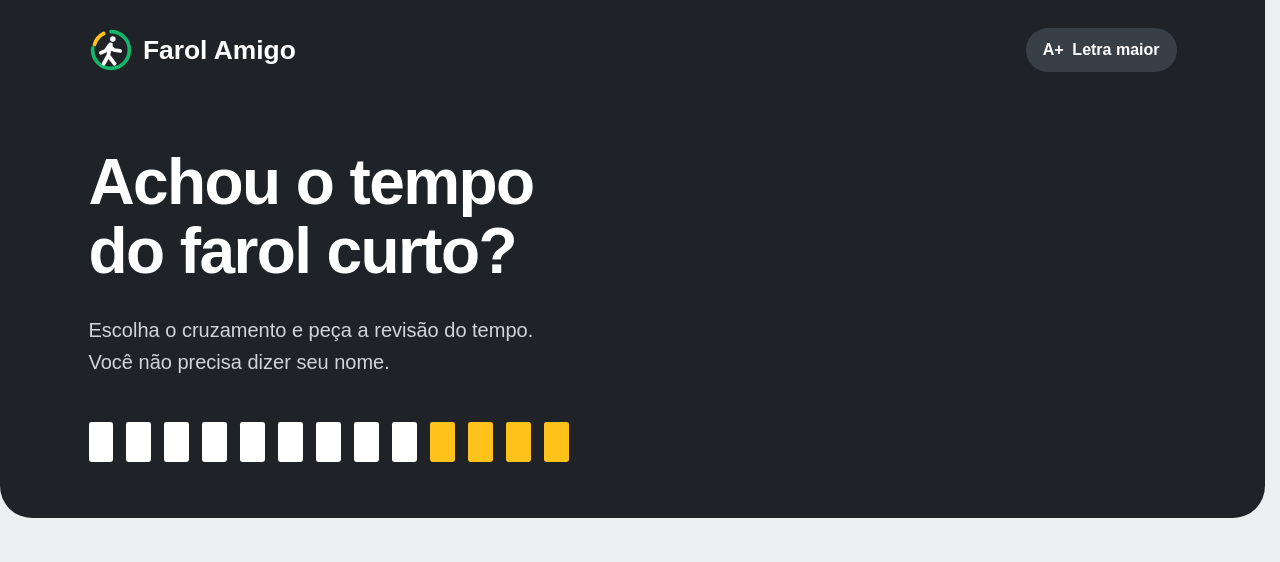
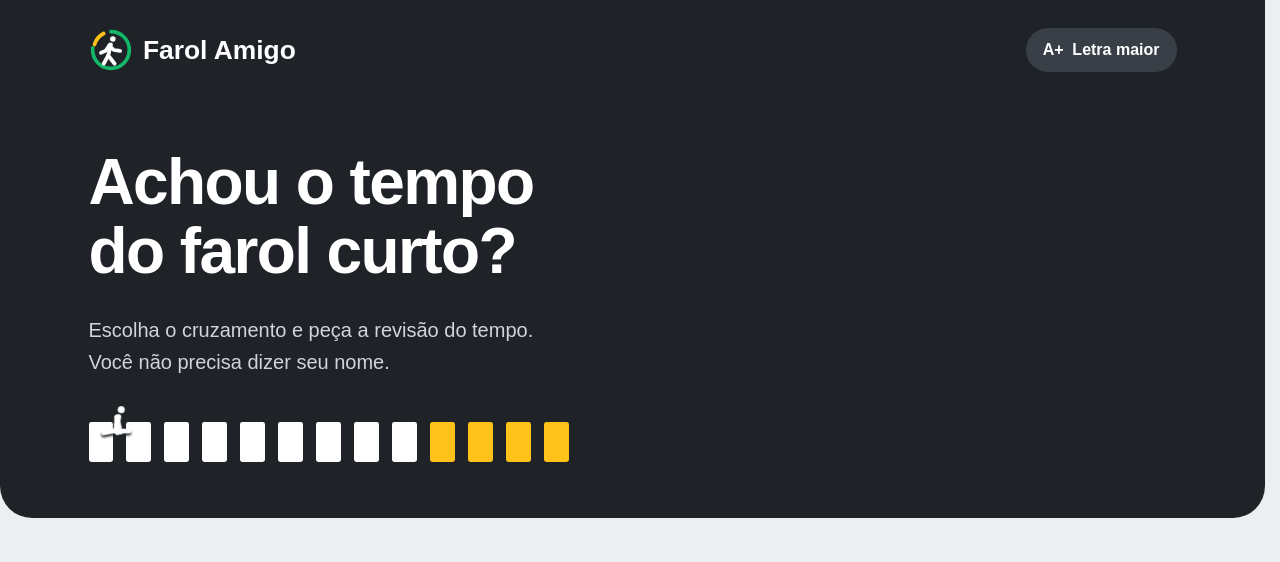
Before and after one commit to Humanly-GlobalSolution/FrontEnd-WebDev, a Next.js app: page / in a window 1280 px wide. Shown: the top 562 px of the page. Built offline with nearby package versions, Linux system fonts and the light colour scheme; no server answers; a web font is replaced by a local one.

Commit message:
feat: adiciona animação de pedestre

```diff
--- a/src/app/globals.css
+++ b/src/app/globals.css
@@ -40,9 +40,23 @@ body:has(dialog[open]) { overflow: hidden; }
 h1, h2, p { margin: 0; }
 h1 { max-width: 18ch; font-size: clamp(2.5rem, 5vw, 4.5rem); font-weight: 700; line-height: 1.08; letter-spacing: -0.025em; text-wrap: balance; }
 .intro p { max-width: 42ch; margin-top: 1.75rem; font-size: 1.25rem; color: #d0d5da; }
-.crosswalk { display: flex; gap: clamp(0.4rem, 1.4vw, 0.85rem); max-width: 30rem; height: 2.5rem; margin-top: 2.75rem; }
+.crosswalk { position: relative; display: flex; gap: clamp(0.4rem, 1.4vw, 0.85rem); max-width: 30rem; height: 2.5rem; margin-top: 2.75rem; }
 .crosswalk span { flex: 1; background: white; border-radius: 0.15rem; }
 .crosswalk .extra-time { background: var(--color-road); }
+.crosswalk-traveler { position: absolute; inset: auto 1.75rem 0.6rem 0; height: 3.5rem; pointer-events: none; transform: translateX(100%); animation: crosswalk-travel 4.8s cubic-bezier(0.37, 0, 0.63, 1) infinite both; }
+.crosswalk-pedestrian { position: absolute; left: -1.75rem; width: 3.5rem; height: 3.5rem; color: white; filter: drop-shadow(0 2px 1px var(--color-asphalt)); }
+.crosswalk-pedestrian .pedestrian-body { transform-origin: 24px 30px; animation: pedestrian-bob 0.6s ease-in-out infinite; }
+.crosswalk-pedestrian .pedestrian-arm-front, .crosswalk-pedestrian .pedestrian-arm-back { transform-origin: 23px 19px; animation: pedestrian-arm 0.6s ease-in-out infinite; }
+.crosswalk-pedestrian .pedestrian-leg-front, .crosswalk-pedestrian .pedestrian-leg-back { transform-origin: 21px 30px; animation: pedestrian-leg 0.6s ease-in-out infinite; }
+.crosswalk-pedestrian .pedestrian-arm-back { animation-name: pedestrian-leg; }
+.crosswalk-pedestrian .pedestrian-leg-back { animation-name: pedestrian-arm; }
+@keyframes crosswalk-travel { from { transform: translateX(0); } to { transform: translateX(100%); } }
+@keyframes pedestrian-bob { 0%, 50%, 100% { transform: translateY(0); } 25%, 75% { transform: translateY(-1.5px); } }
+@keyframes pedestrian-arm { 0%, 100% { transform: rotate(0); } 50% { transform: rotate(65deg); } }
+@keyframes pedestrian-leg { 0%, 100% { transform: rotate(0); } 50% { transform: rotate(-65deg); } }
+@media (prefers-reduced-motion: reduce) {
+  .crosswalk-traveler, .crosswalk-pedestrian .pedestrian-body, .crosswalk-pedestrian .pedestrian-arm-front, .crosswalk-pedestrian .pedestrian-arm-back, .crosswalk-pedestrian .pedestrian-leg-front, .crosswalk-pedestrian .pedestrian-leg-back { animation: none; }
+}
 h2 { max-width: 30ch; font-size: 1.65rem; font-weight: 700; line-height: 1.25; text-wrap: balance; }
 .site-footer { padding-block: 1.5rem 2rem; border-top: 1px solid #cbd0d6; font-size: 0.95rem; color: var(--color-muted); }
 .site-footer p + p { margin-top: 0.35rem; }
--- a/src/app/page.tsx
+++ b/src/app/page.tsx
@@ -1,4 +1,5 @@
 import { CrossingSearch } from "@/components/CrossingSearch";
+import { PedestrianGlyph } from "@/components/PedestrianGlyph";
 
 export default function Home() {
   return (
@@ -11,6 +12,11 @@ export default function Home() {
             {Array.from({ length: 13 }, (_, index) => (
               <span key={index} className={index > 8 ? "extra-time" : undefined} />
             ))}
+            <div className="crosswalk-traveler">
+              <svg className="crosswalk-pedestrian" viewBox="0 0 48 48" fill="none">
+                <PedestrianGlyph />
+              </svg>
+            </div>
           </div>
         </div>
       </section>
--- a/src/components/Brand.tsx
+++ b/src/components/Brand.tsx
@@ -1,4 +1,5 @@
 import Link from "next/link";
+import { PedestrianGlyph } from "@/components/PedestrianGlyph";
 
 export function Brand() {
   return (
@@ -6,8 +7,7 @@ export function Brand() {
       <svg viewBox="0 0 48 48" fill="none" aria-hidden="true" className="brand-symbol">
         <circle cx="24" cy="24" r="20" stroke="var(--color-signal)" strokeWidth="4" strokeDasharray="96 30" strokeLinecap="round" transform="rotate(-90 24 24)" />
         <path d="M6 18a20 20 0 0 1 10-12" stroke="var(--color-road)" strokeWidth="4" strokeLinecap="round" />
-        <circle cx="26" cy="12" r="3" fill="currentColor" />
-        <path d="m22 19 5 5 7 1m-11-7-5 7-5 2m11-9-3 12 7 9m-7-9-5 9" stroke="currentColor" strokeWidth="4" strokeLinecap="round" strokeLinejoin="round" />
+        <PedestrianGlyph />
       </svg>
       <span>Farol Amigo</span>
     </Link>
--- /dev/null
+++ b/src/components/PedestrianGlyph.tsx
@@ -0,0 +1,15 @@
+/** Shared geometry keeps the crossing pedestrian identical to the brand. */
+export function PedestrianGlyph() {
+  return (
+    <g className="pedestrian-body">
+      <circle cx="26" cy="12" r="3" fill="currentColor" />
+      <g stroke="currentColor" strokeWidth="4" strokeLinecap="round" strokeLinejoin="round">
+        <path className="pedestrian-arm-front" d="m22 19 5 5 7 1" />
+        <path className="pedestrian-arm-back" d="m23 18-5 7-5 2" />
+        <path d="m24 18-3 12" />
+        <path className="pedestrian-leg-front" d="m21 30 7 9" />
+        <path className="pedestrian-leg-back" d="m21 30-5 9" />
+      </g>
+    </g>
+  );
+}
```
